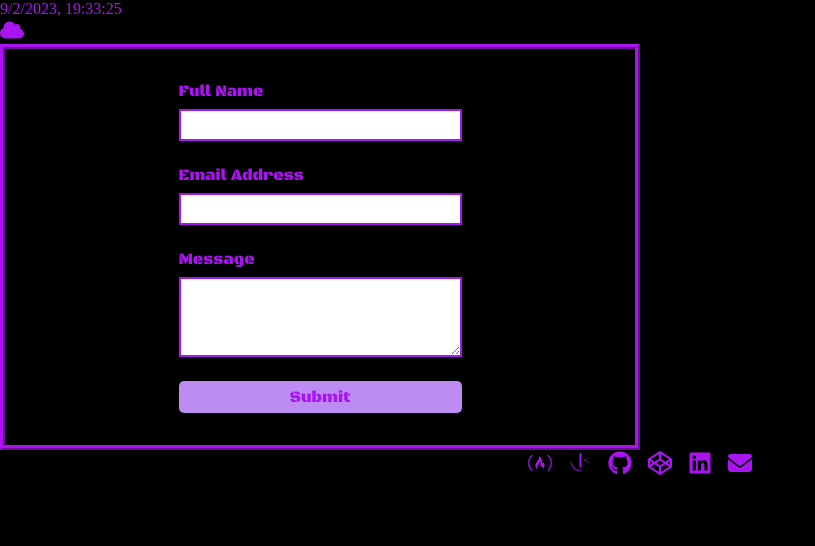
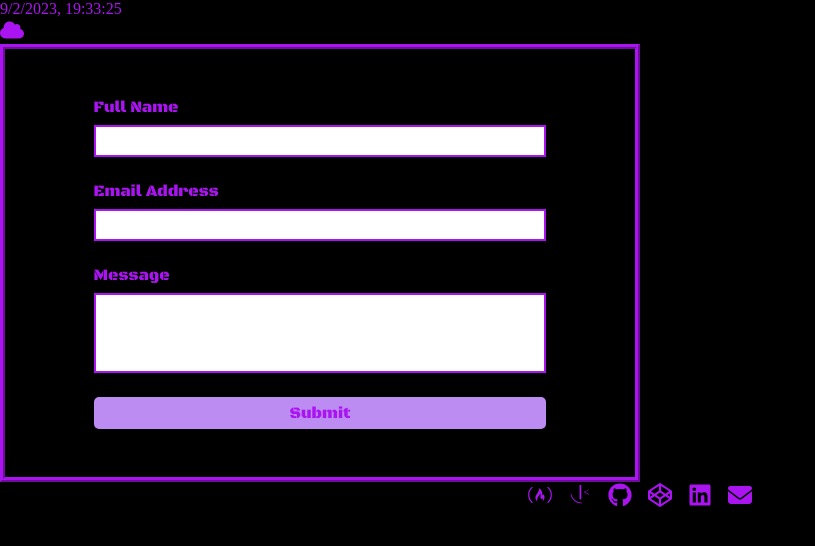
Before and after one commit to zun-liang/portfolio, a React (Vite) app: page / in a window 1280 px wide. Shown: the top 546 px of the page, without its empty margins (0-815 px from the left). Built offline with nearby package versions, Linux system fonts and the light colour scheme.

Commit message:
updated contact form

```diff
--- a/src/components/ContactForm.jsx
+++ b/src/components/ContactForm.jsx
@@ -4,7 +4,7 @@ import styled from "styled-components";
 const StyledForm = styled.form`
   width: 50vw;
   min-height: 50vh;
-  padding: 2rem;
+  padding: 3rem 2rem;
   border: 5px ridge var(--focus1);
   display: flex;
   flex-direction: column;
@@ -19,25 +19,32 @@ const StyledP = styled.p`
   //doesn't look very good
 `;
 const StyledLabel = styled.label`
-  width: 50%;
+  width: 80%;
   text-align: left;
   color: var(--focus1);
   font-family: "Black Ops One", cursive;
 `;
 const StyledInput = styled.input`
-  width: 50%;
+  width: 80%;
   height: 2rem;
   border: 2px solid var(--focus1);
   margin-bottom: 1rem;
+  &:focus {
+    outline: 2px solid var(--focus1);
+  }
 `;
 const StyledTextarea = styled.textarea`
-  width: 50%;
+  width: 80%;
   min-height: 5rem;
   border: 2px solid var(--focus1);
   margin-bottom: 1rem;
+  resize: none;
+  &:focus {
+    outline: 2px solid var(--focus1);
+  }
 `;
 const StyledButton = styled.button`
-  width: 50%;
+  width: 80%;
   height: 2rem;
   font-family: "Black Ops One", cursive;
   font-size: 1rem;
@@ -45,6 +52,10 @@ const StyledButton = styled.button`
   border: none;
   border-radius: 5px;
   background-color: var(--focus2);
+  cursor: pointer;
+  &:hover {
+    background-color: white;
+  }
 `;
 
 const ContactForm = () => {
@@ -63,12 +74,12 @@ const ContactForm = () => {
       method="post"
     >
       <StyledLabel htmlFor="name">Full Name</StyledLabel>
-      <StyledInput id="name" type="text" name="name" />
+      <StyledInput id="name" type="text" name="name" required />
       <StyledLabel htmlFor="email">Email Address</StyledLabel>
-      <StyledInput id="email" type="email" name="email" />
+      <StyledInput id="email" type="email" name="email" required />
       <ValidationError prefix="Email" field="email" errors={state.errors} />
       <StyledLabel htmlFor="message">Message</StyledLabel>
-      <StyledTextarea id="message" name="message" />
+      <StyledTextarea id="message" name="message" required />
       <ValidationError prefix="Message" field="message" errors={state.errors} />
       <StyledButton type="submit" disabled={state.submitting}>
         Submit
```
